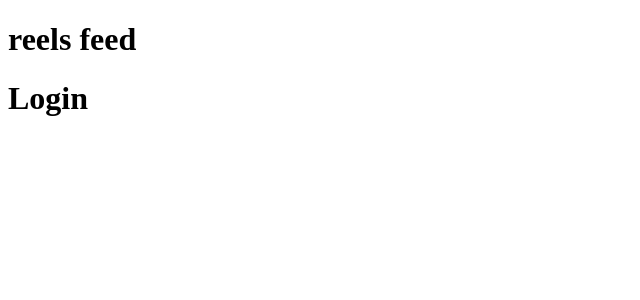
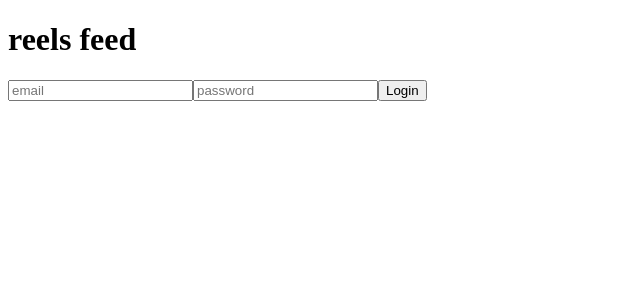
Before and after one commit to konain1/medium-projects, a React (Create React App) app in the folder reels/: page /login in a window 1280 px wide. Shown: the top 300 px of the page, without its empty margins (0-640 px from the left). Built offline with nearby package versions, Linux system fonts and the light colour scheme.

Commit message:
loginfirebase

```diff
--- a/reels/package.json
+++ b/reels/package.json
@@ -6,6 +6,7 @@
     "@testing-library/jest-dom": "^5.16.5",
     "@testing-library/react": "^13.4.0",
     "@testing-library/user-event": "^13.5.0",
+    "firebase": "^9.10.0",
     "react": "^18.2.0",
     "react-dom": "^18.2.0",
     "react-router-dom": "^6.4.1",
--- /dev/null
+++ b/reels/src/Firebase.js
@@ -0,0 +1,13 @@
+// import firebase from 'firebase/app';
+import firebaseConfig from './firebaseConfig'
+
+
+
+import { initializeApp } from "firebase/app";
+import { getAuth } from "firebase/auth";
+
+
+let app = initializeApp(firebaseConfig);
+
+
+export let auth = getAuth(app)
--- a/reels/src/components/Login.jsx
+++ b/reels/src/components/Login.jsx
@@ -1,9 +1,33 @@
 import React from "react";
+import {useState} from "react";
+import {  createUserWithEmailAndPassword } from "firebase/auth";
+import {auth} from '../Firebase'
+
 
 function Login() {
+
+    const [email,setemail] = useState();
+    const [password,setpassword] = useState();
+
+    const trackemail = (e) =>{
+        setemail(e.target.value)
+    }
+    const trackpassword =(e)=>{
+        setpassword(e.target.value);
+    }
+
+    const printDetails = async()=>{
+
+        let userDetails = await createUserWithEmailAndPassword(auth, email, password)
+        alert(email+" "+password);
+        console.log(userDetails)
+    }
     return(
         <>
-            <h1>Login</h1>
+          <input  type='email' onChange={trackemail}value={email} placeholder="email"/>
+          <input  type='password' onChange={trackpassword}value={password} placeholder="password"/>
+
+          <button type="click" onClick={printDetails}>Login</button>
         </>
     )
 }
--- /dev/null
+++ b/reels/src/firebaseConfig.js
@@ -0,0 +1,11 @@
+const firebaseConfig = {
+    apiKey: "AIzaSyAnCuPwcGgCZ6Xo2bBJE0ojdD4AKex2DVc",
+    authDomain: "reels-autj.firebaseapp.com",
+    projectId: "reels-autj",
+    storageBucket: "reels-autj.appspot.com",
+    messagingSenderId: "247595493591",
+    appId: "1:247595493591:web:511a73f0128fd4c283a892",
+    measurementId: "G-BV7BSDG1JF"
+  };
+
+  module.exports = firebaseConfig
```
Also changed, not shown: 1 other file (tests, documents, lock files or other folders).
